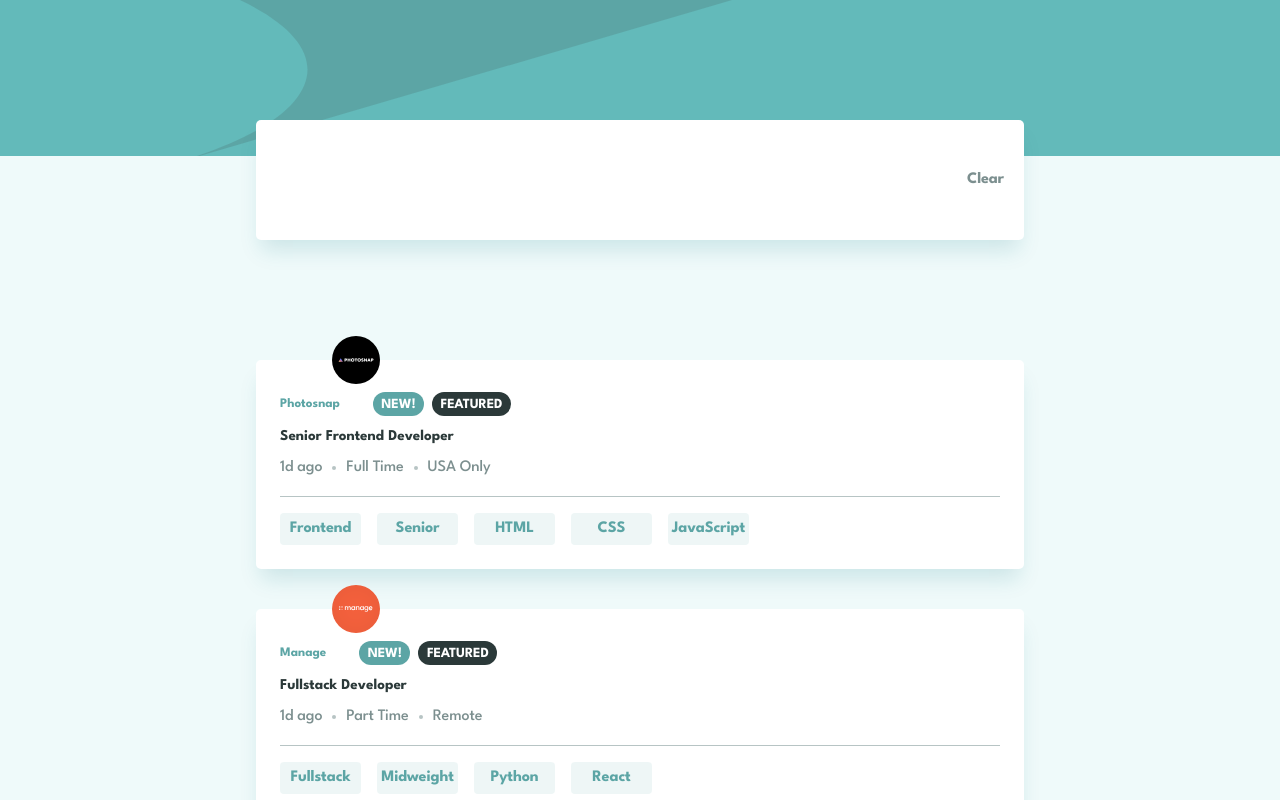
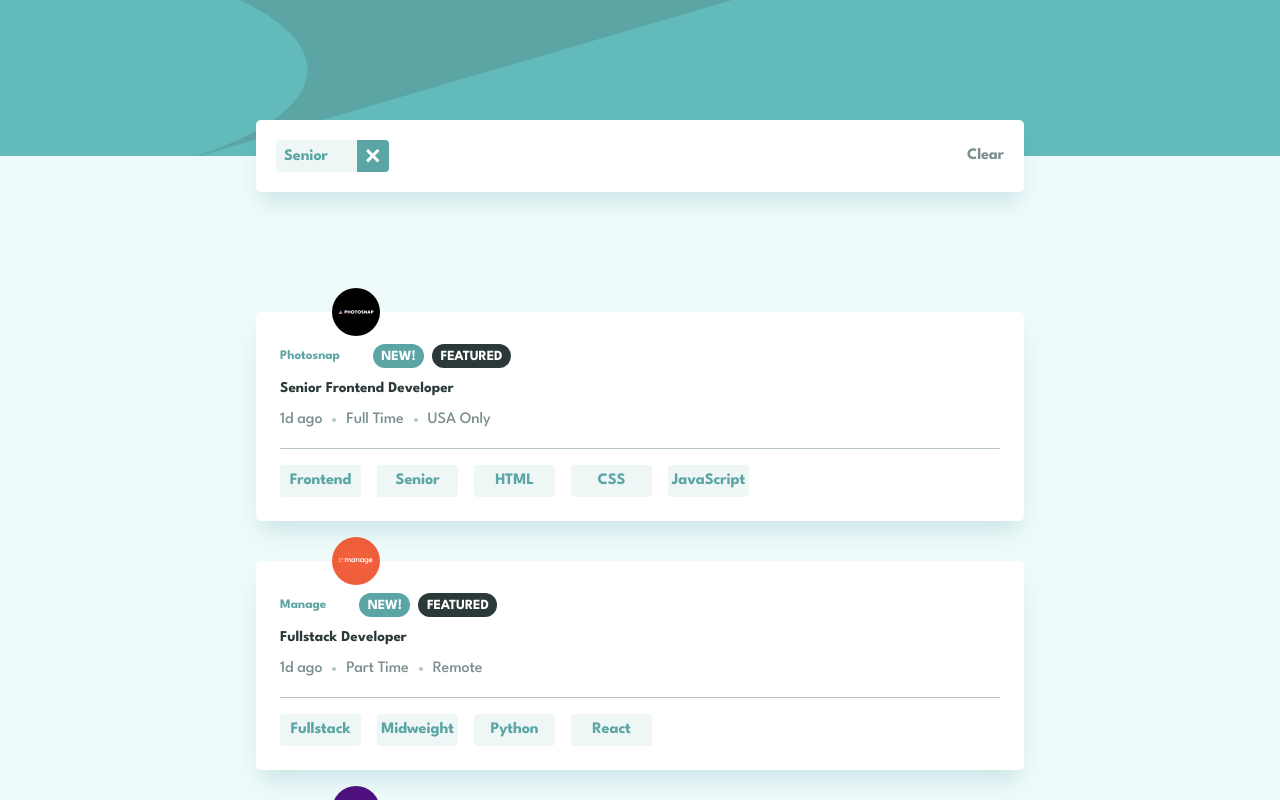
Before and after one commit to tikosaghinadze/job-listings-with-filtering, a React (Vite) app: page / in a window 1280 px wide. Both pictures are taken after a click on the button "Senior". Shown: the top 800 px of the page. Built offline with nearby package versions, Linux system fonts and the light colour scheme.

Commit message:
write map filtered arr's state and add clicked buttont to the filter section

```diff
--- a/src/App.css
+++ b/src/App.css
@@ -21,6 +21,11 @@ header {
   cursor: pointer;
   color: #5ca5a5;
 }
+.filter-items {
+  display: flex;
+  gap: 16px;
+  flex-wrap: wrap;
+}
 .filters {
   display: flex;
   justify-content: space-between;
@@ -30,7 +35,6 @@ header {
   position: relative;
   width: calc(100% - 48px);
   max-width: 768px;
-  height: 120px;
   border-radius: 5px;
   background: #fff;
   box-shadow: 0px 15px 20px -5px rgba(13, 113, 130, 0.15);
@@ -171,3 +175,38 @@ header {
   background-color: #5ca5a5;
   color: #fff;
 }
+.filter-button {
+  width: 113px;
+  height: 32px;
+  flex-shrink: 0;
+  border-radius: 4px;
+  background-color: rgba(92, 165, 165, 0.1);
+  border: none;
+  display: flex;
+  justify-content: space-between;
+  align-items: center;
+  overflow: hidden;
+  cursor: pointer;
+}
+.filter-button h3 {
+  margin: 5px 11px 3px 8px;
+  color: #5ca5a5;
+  font-family: "League Spartan";
+  font-size: 16px;
+  font-style: normal;
+  font-weight: 700;
+  line-height: 24px;
+  letter-spacing: -0.123px;
+}
+.remove-icon-div {
+  background-color: #5ca5a5;
+  width: 32px;
+  height: 32px;
+  display: flex;
+  justify-content: center;
+  align-items: center;
+}
+.remove-icon-div:hover {
+  cursor: pointer;
+  background-color: #2b3939;
+}
--- a/src/App.jsx
+++ b/src/App.jsx
@@ -2,6 +2,7 @@ import { useState } from "react";
 import "./App.css";
 import headerMobile from "../public/assets/images/bg-header-mobile.svg";
 import data from "../data.json";
+import Remove from "../public/assets/images/icon-remove.svg";
 
 function App() {
   const [jobs, setJobs] = useState(data);
@@ -24,7 +25,22 @@ function App() {
       </header>
       {filteredArray.length > 0 ? (
         <div className="filters">
-          <div className="filter-items"></div>
+          <div className="filter-items">
+            {filteredArray.map((button) => {
+              return (
+                <div className="filter-button" key={button.value}>
+                  <h3>{button.value}</h3>
+                  <div className="remove-icon-div">
+                    <img
+                      className="remove-icon"
+                      src={Remove}
+                      alt="remove icon"
+                    />
+                  </div>
+                </div>
+              );
+            })}
+          </div>
           <button className="clear">Clear</button>
         </div>
       ) : null}
```
